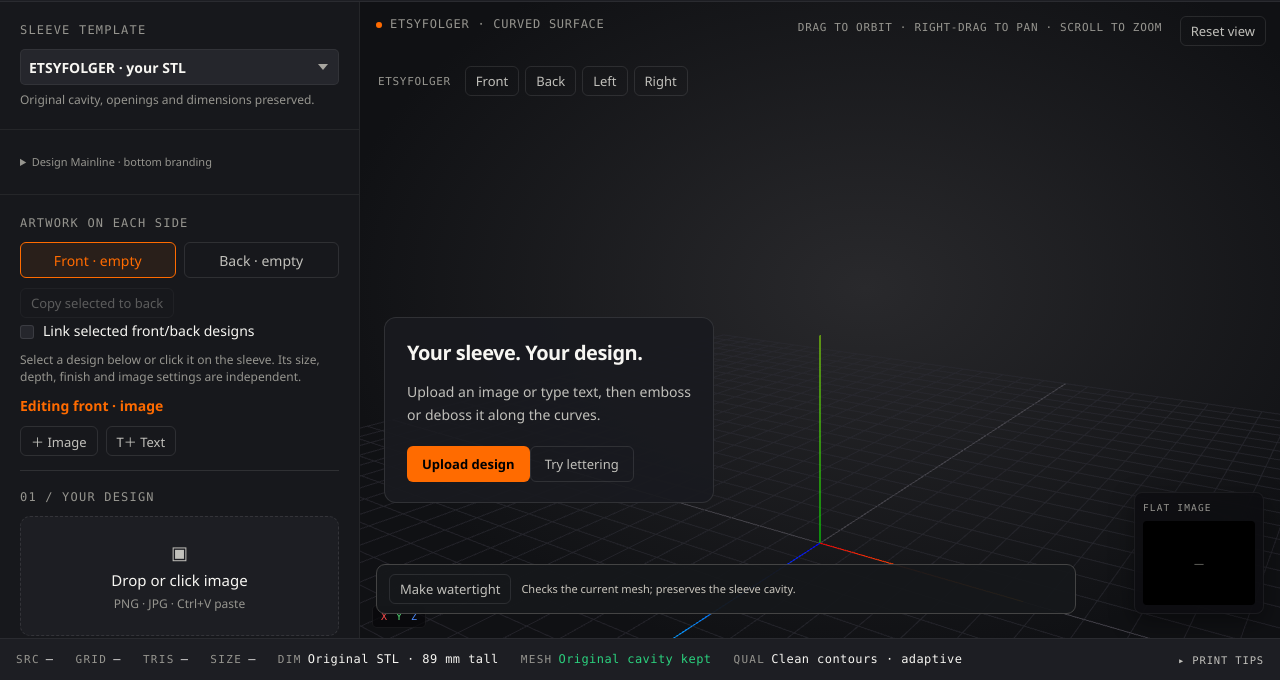
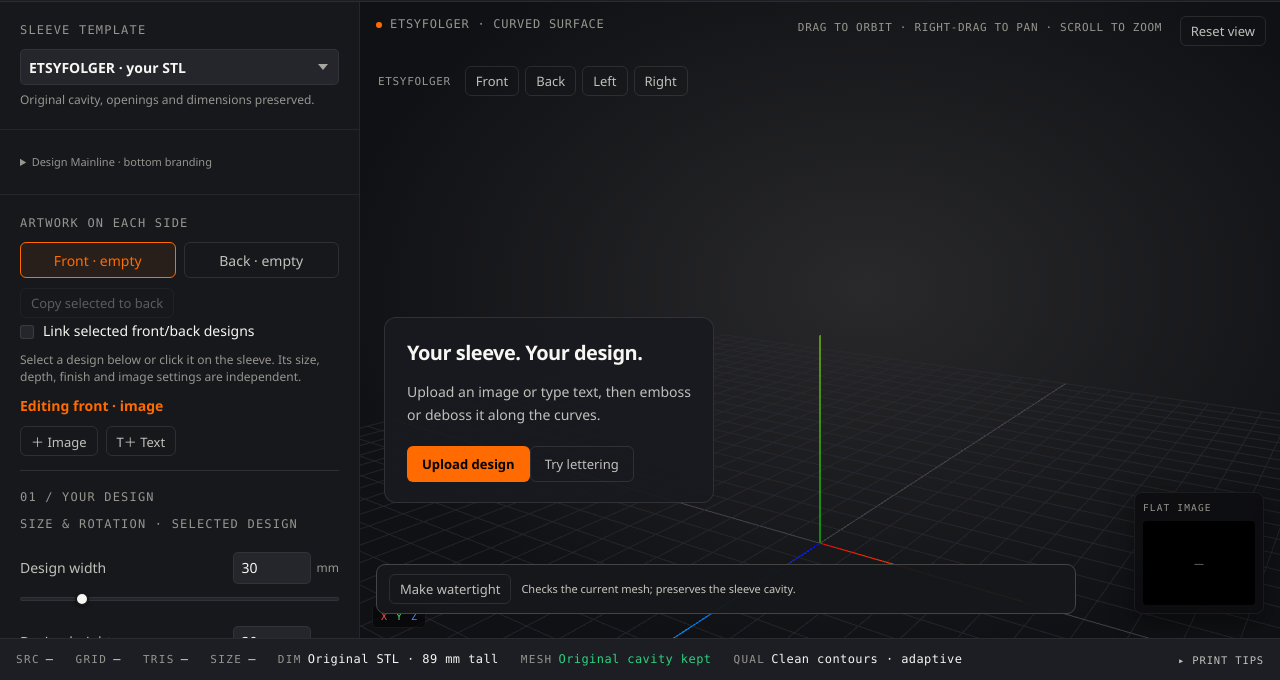
Before and after one commit to myhuemungusD/caviot-studio, a plain HTML site: page dist/index.html in a window 1280 px wide. Shown: the part 120-800 px from the top of the page. Drawn offline with Linux system fonts and the light colour scheme; no server answers; animation ran at ten frames a second.

Commit message:
Place sizing above upload and expose design rotation

```diff
--- a/dist/editor-tools.js
+++ b/dist/editor-tools.js
@@ -14,7 +14,7 @@ $('undoEdit').onclick=undoEdit;$('redoEdit').onclick=redoEdit;
 const historyOriginalDirty=dirty;dirty=function(){historyOriginalDirty();if(!restoringHistory){clearTimeout(editHistoryTimer);editHistoryTimer=setTimeout(commitEditHistory,550);}};
 document.addEventListener('keydown',e=>{if(!(e.ctrlKey||e.metaKey)||e.altKey)return;const key=e.key.toLowerCase();if(key!=='z'&&key!=='y')return;const t=e.target;if(t?.isContentEditable||t?.tagName==='TEXTAREA'||(t?.tagName==='INPUT'&&['text','search'].includes(t.type)))return;e.preventDefault();e.stopImmediatePropagation();if(key==='y'||e.shiftKey)redoEdit();else undoEdit();},true);
 const rail=document.createElement('nav');rail.className='tool-rail';rail.setAttribute('aria-label','Studio tools');
-const shortcuts=[['☰','Show tools',()=>openTool('designSidesPanel')],['▧','Add image',()=>{openTool('uploadBtn');els.fileInput.click();}],['T＋','Add text',()=>$('addTextLayer').click()],['▤','Design layers',()=>openTool('designSidesPanel')],['↔','Size',()=>openTool('placementFields')],['◐','Depth and finish',()=>openTool('depthIn')],['◩','Image processing',()=>openTool('bgEnable')],['↶','Undo (Ctrl+Z)',undoEdit],['↷','Redo (Ctrl+Shift+Z)',redoEdit]];
+const shortcuts=[['☰','Show tools',()=>openTool('designSidesPanel')],['▧','Add image',()=>{openTool('uploadBtn');els.fileInput.click();}],['T＋','Add text',()=>$('addTextLayer').click()],['▤','Design layers',()=>openTool('designSidesPanel')],['↔','Size and rotation',()=>openTool('placementFields')],['◐','Depth and finish',()=>openTool('depthIn')],['◩','Image processing',()=>openTool('bgEnable')],['↶','Undo (Ctrl+Z)',undoEdit],['↷','Redo (Ctrl+Shift+Z)',redoEdit]];
 for(const [icon,label,action]of shortcuts){const b=document.createElement('button');b.className='rail-button';b.type='button';b.textContent=icon;b.title=label;b.setAttribute('aria-label',label);b.onclick=action;rail.appendChild(b);}document.querySelector('.sidebar').prepend(rail);
 function openTool(id){setSettingsOpen(true);requestAnimationFrame(()=>$(id)?.scrollIntoView({block:'nearest',behavior:'smooth'}));}
 if(document.readyState==='loading')document.addEventListener('DOMContentLoaded',resetEditHistory);else resetEditHistory();
--- a/dist/index.html
+++ b/dist/index.html
@@ -46,6 +46,7 @@
       <!-- SOURCE -->
       <section class="panel">
         <div id="designSidesPanel"><div class="panel-label">Artwork on each side</div><div class="design-side-buttons" role="group" aria-label="Side to edit"><button class="btn btn-ghost" id="editSide0" type="button" aria-pressed="true">Front · empty</button><button class="btn btn-ghost" id="editSide1" type="button" aria-pressed="false">Back · empty</button></div><button class="btn btn-ghost btn-sm" id="copyDesignSide" type="button">Copy front to back</button><label class="check"><input type="checkbox" id="linkDesignSettings"><span>Link settings between sides</span></label><p class="muted-tip" id="sideLinkHelp">Click a logo to edit it. Each side has its own size, position and image settings.</p><p id="editingSideLabel">Editing front artwork</p></div><div class="panel-label">01 / Your design</div>
+        <div id="designSizing"><div class="panel-label">Size &amp; rotation · selected design</div><div id="placementFields"></div></div>
         <div id="uploadBtn" class="drop" role="button" tabindex="0">
           <span class="glyph">▣</span>
           <strong>Drop or click image</strong>
@@ -120,7 +121,7 @@
         </div>
       </section>
 
-      <section class="panel" id="templatePlacement"><div class="panel-label">03 / Place on the sleeve</div><button class="btn btn-ghost" id="moveDesign" aria-pressed="false" type="button">Move design on sleeve</button><p class="muted-tip">Hold the scroll wheel on a logo and drag to move it. Or turn this button on for left-button dragging.</p><div id="placementFields"></div><label class="check"><input id="uniformDepth" type="checkbox" checked><span>Even depth (logos)</span></label><p class="muted-tip">Uses the artwork silhouette. Remove the background to isolate your logo.</p><div class="source-actions"><button class="btn btn-ghost btn-sm" id="centerDesign" type="button">Center on front</button><button class="btn btn-ghost btn-sm" id="clearDesign" type="button">Clear design</button></div><p id="templateStatus" role="status" aria-live="polite">Loading your sleeve…</p></section>
+      <section class="panel" id="templatePlacement"><div class="panel-label">03 / Place on the sleeve</div><button class="btn btn-ghost" id="moveDesign" aria-pressed="false" type="button">Move design on sleeve</button><p class="muted-tip">Hold the scroll wheel on a logo and drag to move it. Or turn this button on for left-button dragging.</p><label class="check"><input id="uniformDepth" type="checkbox" checked><span>Even depth (logos)</span></label><p class="muted-tip">Uses the artwork silhouette. Remove the background to isolate your logo.</p><div class="source-actions"><button class="btn btn-ghost btn-sm" id="centerDesign" type="button">Center on front</button><button class="btn btn-ghost btn-sm" id="clearDesign" type="button">Clear design</button></div><p id="templateStatus" role="status" aria-live="polite">Loading your sleeve…</p></section>
       <!-- DEVICE (lighter / vape) -->
       <section class="panel" id="sleevePanel">
         <div class="panel-label">03 / Size &amp; fit</div>
--- a/dist/template-ui.js
+++ b/dist/template-ui.js
@@ -4,11 +4,11 @@ function templateActive(){return AppState.templateId==='etsyfolger-v1'&&AppState
 function templateStatus(message,error=false){const el=$('templateStatus');if(el){el.textContent=message;el.classList.toggle('error',error)}}
 function templateOptions(){return{sharp:AppState.uniformDepth&&AppState.crisp,templateId:AppState.templateId,designAngle:AppState.designAngle,designY:AppState.designY,designWidth:AppState.designWidth,designHeight:AppState.designHeight,designRotation:AppState.designRotation,maxHeight:AppState.depthMm,negative:AppState.relief==='carved',heightmap:AppState.heightmap,rows:AppState.hmRows,cols:AppState.hmCols}}
 const placementSpecs=[['designAngle','Around sleeve',-180,180,1,'°'],['designY','Height from bottom',0,89,.5,'mm'],['designWidth','Design width',2,160,.5,'mm'],['designHeight','Design height',2,89,.5,'mm'],['designRotation','Design rotation',-180,180,1,'°']];
-for(const[id,label,min,max,step,unit]of placementSpecs){const el=document.createElement('div');el.className='field placement-field';el.hidden=!['designWidth','designHeight'].includes(id);el.innerHTML=`<div class="placement-label"><label for="${id}Range">${label}</label><div><input type="number" id="${id}Number" min="${min}" max="${max}" step="${step}" aria-label="${label} in ${unit}"><span>${unit}</span></div></div><input type="range" id="${id}Range" min="${min}" max="${max}" step="${step}">`;$('placementFields').appendChild(el);for(const suffix of ['Range','Number'])$(id+suffix).addEventListener('input',e=>{const n=Number(e.target.value);if(e.target.value===''||!Number.isFinite(n))return;AppState[id]=Math.max(min,Math.min(max,n));$(id+(suffix==='Range'?'Number':'Range')).value=String(AppState[id]);updatePlacement()});for(const suffix of ['Range','Number'])$(id+suffix).addEventListener('change',finishPlacement)}
+for(const[id,label,min,max,step,unit]of placementSpecs){const el=document.createElement('div');el.className='field placement-field';el.hidden=!['designWidth','designHeight','designRotation'].includes(id);el.innerHTML=`<div class="placement-label"><label for="${id}Range">${label}</label><div><input type="number" id="${id}Number" min="${min}" max="${max}" step="${step}" aria-label="${label} in ${unit}"><span>${unit}</span></div></div><input type="range" id="${id}Range" min="${min}" max="${max}" step="${step}">`;$('placementFields').appendChild(el);for(const suffix of ['Range','Number'])$(id+suffix).addEventListener('input',e=>{const n=Number(e.target.value);if(e.target.value===''||!Number.isFinite(n))return;AppState[id]=Math.max(min,Math.min(max,n));$(id+(suffix==='Range'?'Number':'Range')).value=String(AppState[id]);updatePlacement()});for(const suffix of ['Range','Number'])$(id+suffix).addEventListener('change',finishPlacement)}
 function syncTemplateUI(){
   const active=templateActive();document.body.classList.toggle('using-template',active);$('templateChoice').value=AppState.templateId;
   els.depthIn.max=active?'3':'5';if(active&&AppState.depthMm>3){AppState.depthMm=3;els.depthIn.value='3';els.depthVal.textContent=(AppState.relief==='carved'?'↓ ':'↑ ')+'3.0'}els.depthIn.closest('.big-field').querySelector('.big-field-context span:last-child').textContent=active?'3 mm':'5 mm';
-  $('templatePlacement').hidden=!active;$('templateToolbar').hidden=!active;$('templateDescription').textContent=AppState.templateId==='etsyfolger-v1'?'Original cavity, openings and dimensions preserved.':'Dimensions generated from the selected elliptical preset.';
+  $('templatePlacement').hidden=!active;$('designSizing').hidden=!active;$('templateToolbar').hidden=!active;$('templateDescription').textContent=AppState.templateId==='etsyfolger-v1'?'Original cavity, openings and dimensions preserved.':'Dimensions generated from the selected elliptical preset.';
   for(const[id]of placementSpecs){$(id+'Range').value=String(AppState[id]);$(id+'Number').value=String(AppState[id])}$('uniformDepth').checked=AppState.uniformDepth;$('templateStart').hidden=!active||!!AppState.image;
   if(active){els.threeEmpty.style.display='none';els.generateBtn.disabled=!templateBase||exportBusy;els.downloadObjBtn.disabled=!templateBase||exportBusy;document.querySelector('.canvas-meta span:last-child').textContent='ETSYFOLGER · curved surface'}
   else{hidePlacementPreview();setTemplateMove(false);document.querySelector('.canvas-meta span:last-child').textContent='live preview'}
```
